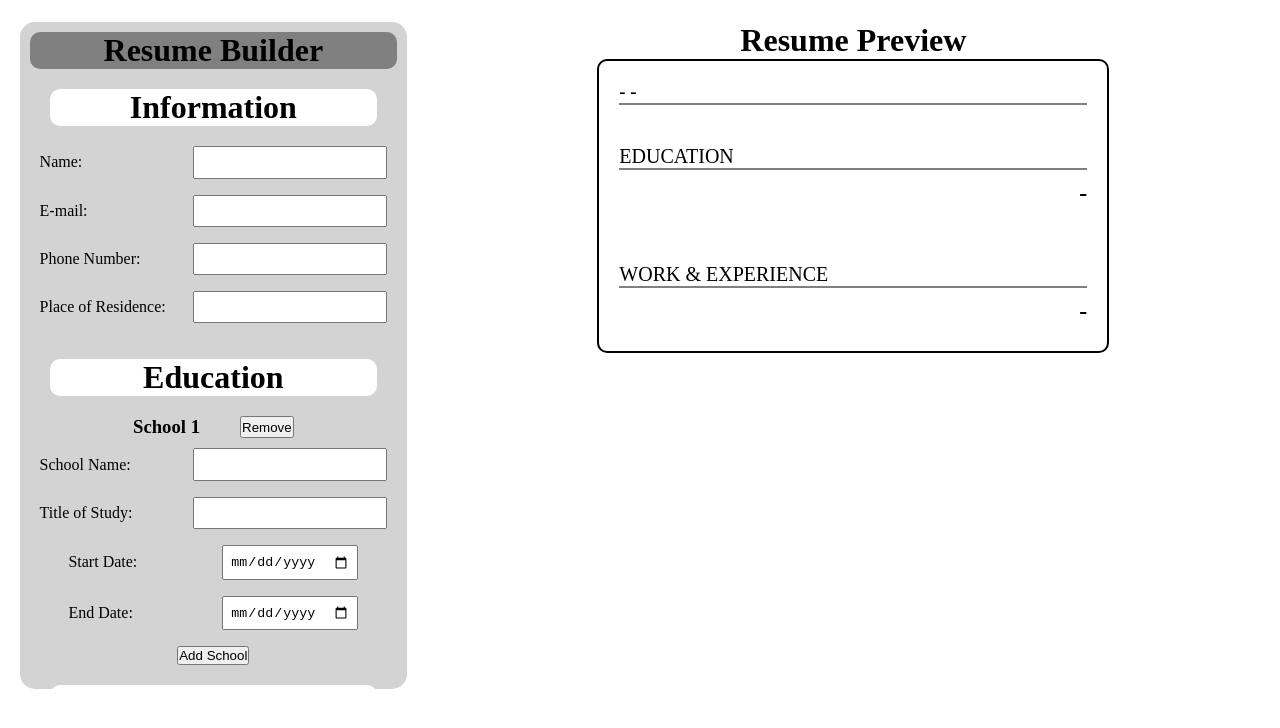
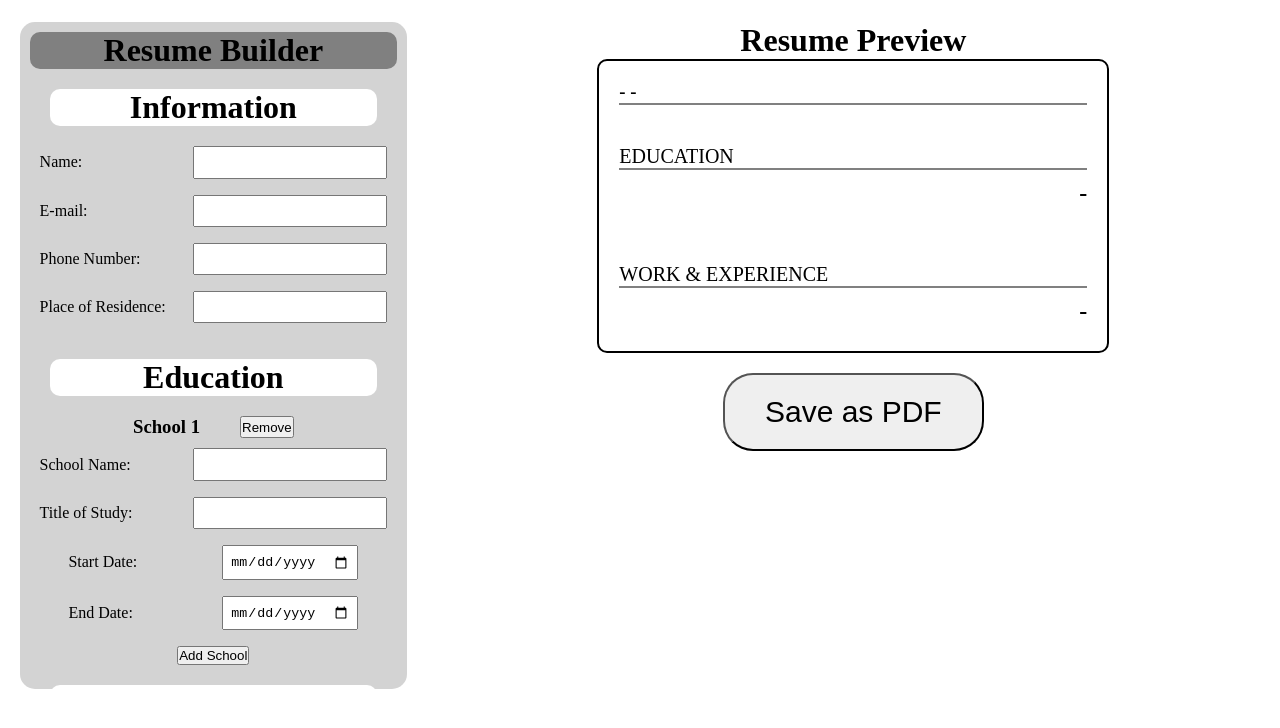
Before and after one commit to Kagemori/odin-cv-application, a React (Vite) app: page / in a window 1280 px wide. Shown: the top 728 px of the page. Built offline with nearby package versions, Linux system fonts and the light colour scheme.

Commit message:
Add a save as pdf function

```diff
--- a/package.json
+++ b/package.json
@@ -10,6 +10,8 @@
     "preview": "vite preview"
   },
   "dependencies": {
+    "html2canvas": "^1.4.1",
+    "jspdf": "^3.0.1",
     "react": "^19.0.0",
     "react-dom": "^19.0.0"
   },
--- a/src/App.jsx
+++ b/src/App.jsx
@@ -5,6 +5,9 @@ import Education from './form/Education.jsx'
 import Work from './form/Work.jsx'
 import ResumePreview from './ResumePreview.jsx'
 import { useState } from "react";
+import html2canvas from "html2canvas";
+import jsPDF from "jspdf";
+import React, {useRef} from "react";
 
 const App = () => {
   const generateID = () => {
@@ -14,6 +17,26 @@ const App = () => {
   const [formInfoData, setFormInfoData] = useState([{id: generateID(), infoName: "", infoEmail: "", infoPhone: "", infoResidence: ""}])
   const [formSchoolData, setFormSchoolData] = useState([{id: generateID(), schoolname: "", schoolstudy: "", schoolstartdate: "", schoolenddate:""}]);
   const [formWorkData, setFormWorkData] = useState([{id: generateID(), workCompany: "", workTitle: "", workDesc: "", workStartDate:"", workEndDate:""}]);
+
+  const resumeRef = useRef();
+
+  const handleResumePDF = async () => {
+      const element = resumeRef.current;
+
+      const canvas = await html2canvas(element, {
+          scale: 2,
+          useCORS: true,
+      });
+
+      const imgData = canvas.toDataURL("image/png");
+      const pdf = new jsPDF("p", "mm", "a4");
+
+      const pdfWidth = pdf.internal.pageSize.getWidth();
+      const pdfHeight = (canvas.height * pdfWidth) / canvas.width;
+
+      pdf.addImage(imgData, "PNG", 0, 0, pdfWidth, pdfHeight);
+      pdf.save("resume.pdf");
+  };
 
   return (
     <StrictMode>
@@ -27,10 +50,15 @@ const App = () => {
       </div>
       <div id="preview-container">
         <h1 id="preview-header">Resume Preview</h1>
-        <div id="preview-page">
+        <div id="preview-page" ref={resumeRef}>
           <div id="preview-div">
             <ResumePreview infoData={formInfoData} schoolData={formSchoolData} workData={formWorkData}/>
           </div>
+        </div>
+        <div className='pdf-download'>
+          <button className='download-button' onClick={handleResumePDF}>
+            Save as PDF
+          </button>
         </div>
       </div>
     </StrictMode>
--- a/src/index.css
+++ b/src/index.css
@@ -152,3 +152,15 @@ input, textarea {
   margin-left: 35px;
   margin-right: 20px;
 }
+
+.pdf-download {
+  display: flex;
+  justify-content: center;
+  margin-top: 20px;
+}
+
+.download-button {
+  padding: 20px 40px;
+  font-size: 30px;
+  border-radius: 30px;
+}
```
Also changed, not shown: 1 other file (tests, documents, lock files or other folders).
